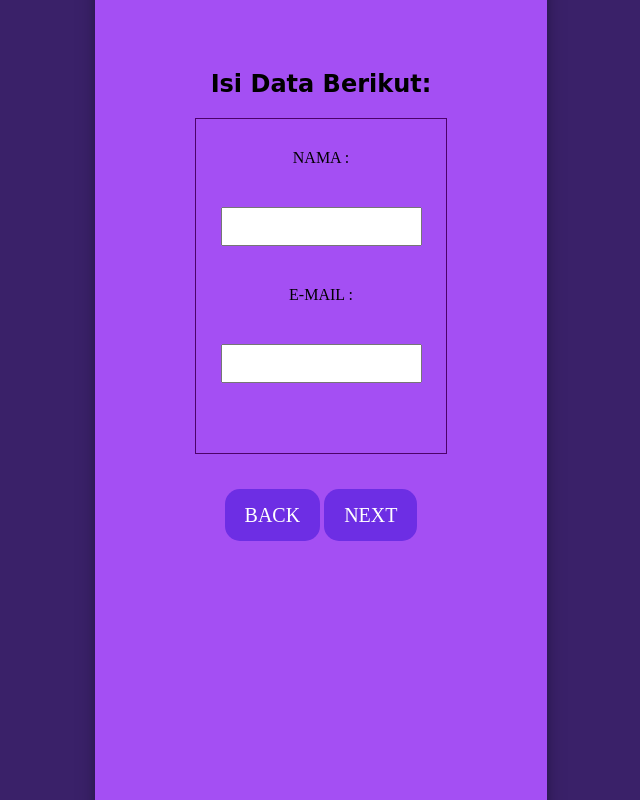
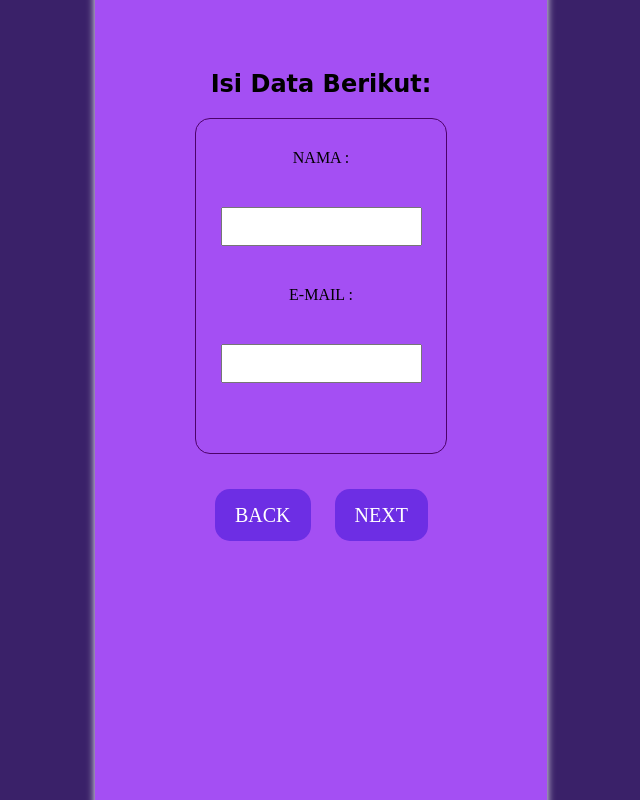
Before and after one commit to alvina-maharani/ProjectDef-1, a plain HTML site: page form.html in a window 1280 px wide. Shown: the whole page, without its empty margins (319-959 px from the left). Drawn offline with Linux system fonts and the light colour scheme.

Commit message:
Update form.html

```diff
--- a/form.html
+++ b/form.html
@@ -6,8 +6,9 @@
         }
         h2{
             font-family: cursive;
+            text-align: center;
         }
-        .form{
+        .box{
             background-color: rgb(164, 79, 243);
             height: 100%;
             padding: 100px;
@@ -15,8 +16,7 @@
             top: 50%;
             left: 50%;
             transform: translate(-50%, -50%);
-            box-shadow: 0 4px 8px 0 rgba(0, 0, 0, 0.2),
-                        0 6px 20px 0 rgba(0, 0, 0, 0.2);
+            box-shadow: 0 4px 8px 0 white;
             margin-top: 50px;
 
         }
@@ -29,8 +29,10 @@
             size: 500px;
             margin-bottom: 50px;
             border: 1px solid rgb(76, 2, 105);
+            border-radius: 15px;
             padding: 30px 0px;
             width: 250px;
+            text-align: center;
         }
         a{
             font-size: 20px;
@@ -42,6 +44,8 @@
             background: rgb(109, 46, 228);
             cursor: pointer;
             text-decoration: none;
+            align-items: center;
+            margin-left: 20px;
 
         }
         a:hover{
@@ -51,20 +55,16 @@
     </style>
 </head>
 <body>
-    <center>
-    <div class="form">
+    <div class="box">
     <h2>Isi Data Berikut: </h2>
     <form>
-
             <label for="name">NAMA :</label><br>
             <input type="text" id="name" name="name"><br>
             <label for="name">E-MAIL :</label><br>
             <input type="text" id="email" name="email">
-
     </form>
     <a href="home.html"> BACK</a>
-    <a href="#tingkat.html"> NEXT</a>
+    <a href="#"> NEXT</a>
     </div>
-    </center>
 </body>
 </html>
```
